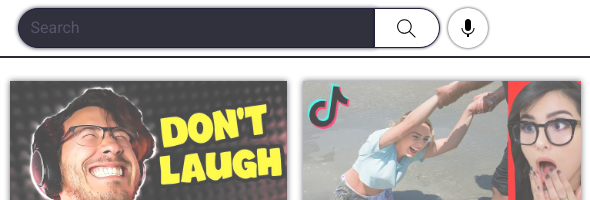
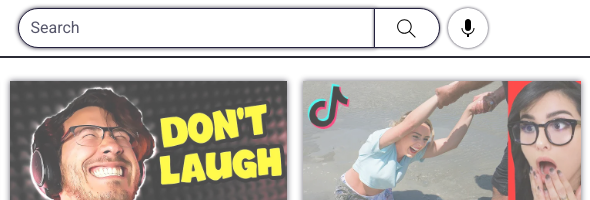
Before and after one commit to faisalahmad123/faisalahmad.web, a plain HTML site: page index.html in a window 1280 px wide. Shown: the top 200 px of the page, 381-971 px from the left. Drawn offline with Linux system fonts and the light colour scheme.

Commit message:
Update header.css

```diff
--- a/header.css
+++ b/header.css
@@ -39,7 +39,7 @@
   align-items: center;
 }
 .search-bar {
-  background-color: rgb(49, 49, 61);
+  background-color: rgb(255, 255, 255);
   font-size: 16px;
   border: 1px solid rgb(34, 31, 60);
   border-top-left-radius: 40px;
```
